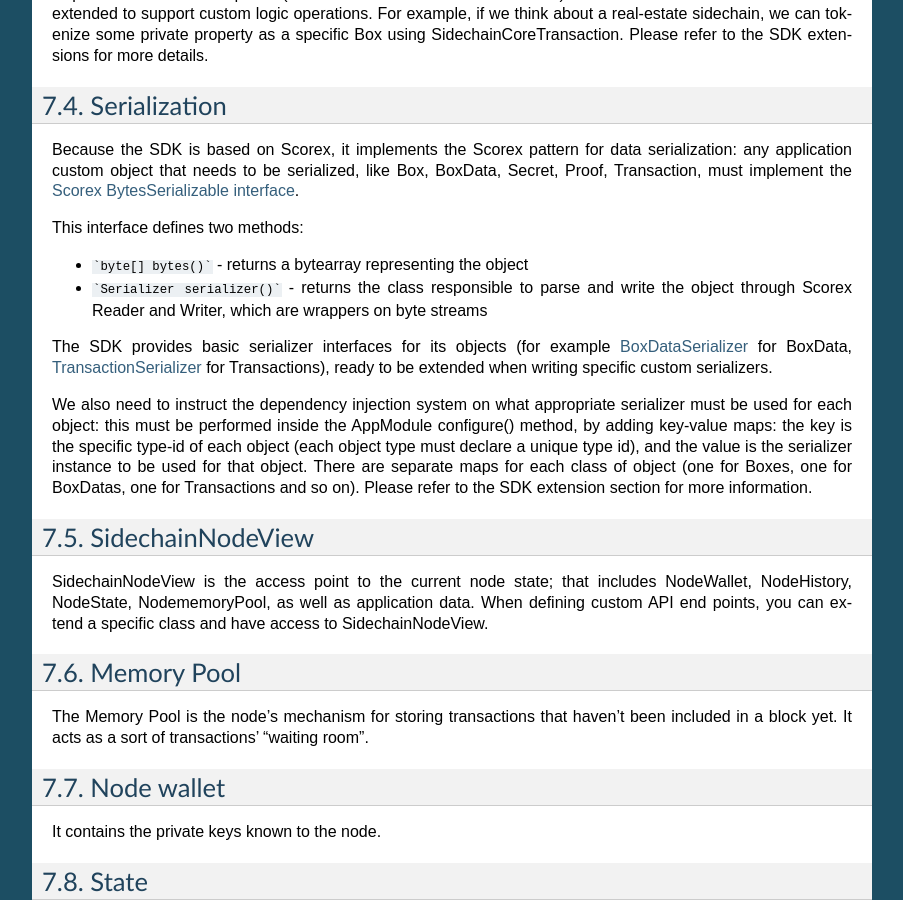
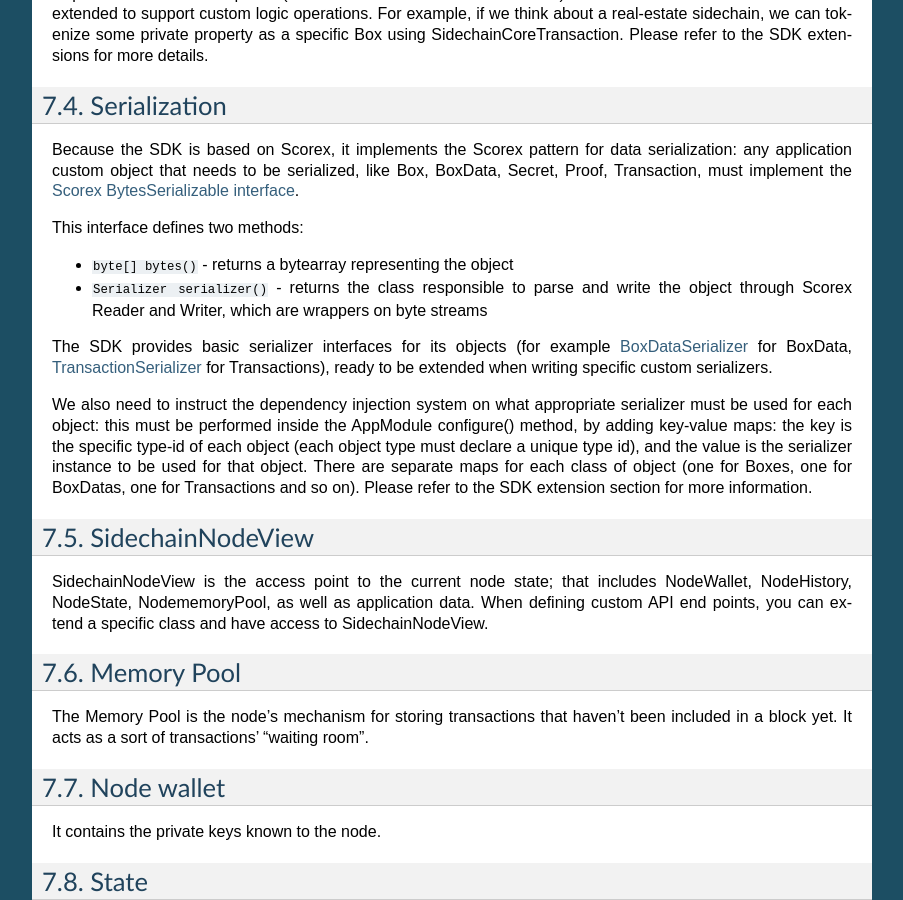
Before and after one commit to HorizenOfficial/developer-horizen-global, a Sphinx documentation site: the page built from docs/introduction/Base-App.rst, in a window 1280 px wide and 900 px high, scrolled down 1899 px. Shown: the whole window, without its empty margins (198-1101 px from the left). Built offline with Sphinx 7.4.7, drawn with Linux system fonts in a browser that asks for light colours.

````diff
--- a/docs/introduction/Base-App.rst
+++ b/docs/introduction/Base-App.rst
@@ -88,8 +88,8 @@ Because the SDK is based on Scorex, it implements the Scorex pattern for data se
 
 This interface defines two methods:
 
-- ```byte[] bytes()``` - returns a bytearray representing the object
-- ```Serializer serializer()``` - returns the class responsible to parse and write the object through Scorex Reader and Writer, which are wrappers on byte streams
+- ``byte[] bytes()`` - returns a bytearray representing the object
+- ``Serializer serializer()`` - returns the class responsible to parse and write the object through Scorex Reader and Writer, which are wrappers on byte streams
 
 The SDK provides basic serializer interfaces for its objects (for example `BoxDataSerializer <https://github.com/HorizenOfficial/Sidechains-SDK/blob/master/sdk/src/main/java/com/horizen/box/BoxSerializer.java>`_ for BoxData, `TransactionSerializer <https://github.com/HorizenOfficial/Sidechains-SDK/blob/master/sdk/src/main/java/com/horizen/transaction/TransactionSerializer.java>`_ for Transactions), ready to be extended when writing specific custom serializers.
 
--- a/docs/introduction/Sidechain-SDK-extension.rst
+++ b/docs/introduction/Sidechain-SDK-extension.rst
@@ -9,7 +9,7 @@ Custom box creation
 
 The first step of the development process of a distributed app implemented as a sidechain, is the representation of the needed data. In the SDK, application data are modeled as "Boxes".
 
-Every custom box should at least implement the com.horizen.box.NoncedBox interface.
+Every custom box should at least implement the ``com.horizen.box.NoncedBox`` interface.
 The methods defined in the interface are the following:
 
 - long nonce()
````
